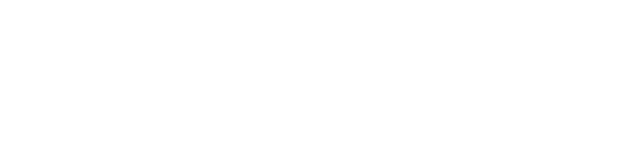
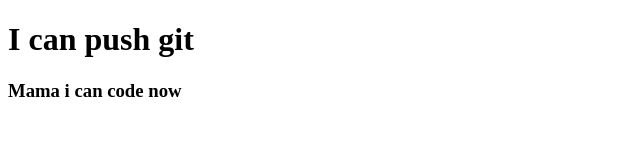
Before and after one commit to sajjad-mugdho/my-practice-repo, a plain HTML site: page index.html in a window 1280 px wide. Shown: the whole page, without its empty margins (0-640 px from the left). Drawn offline with Linux system fonts and the light colour scheme.

Commit message:
added body

```diff
--- a/index.html
+++ b/index.html
@@ -7,6 +7,8 @@
     <title>My Practice Repo</title>
 </head>
 <body>
+    <h1>I can push git</h1>
+    <h3>Mama i can code now</h3>
 
 </body>
 </html>
```
